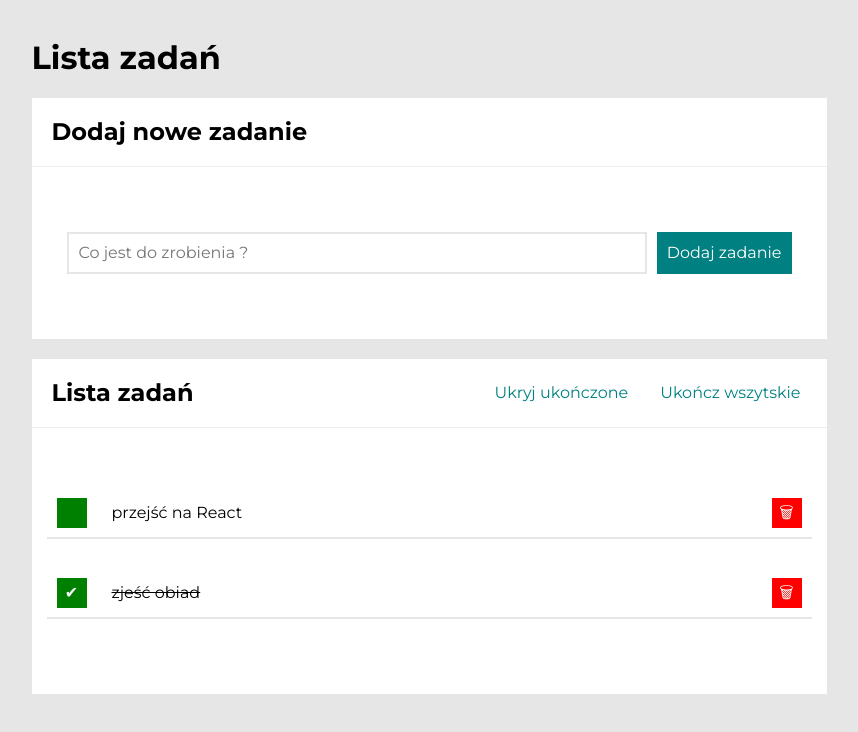
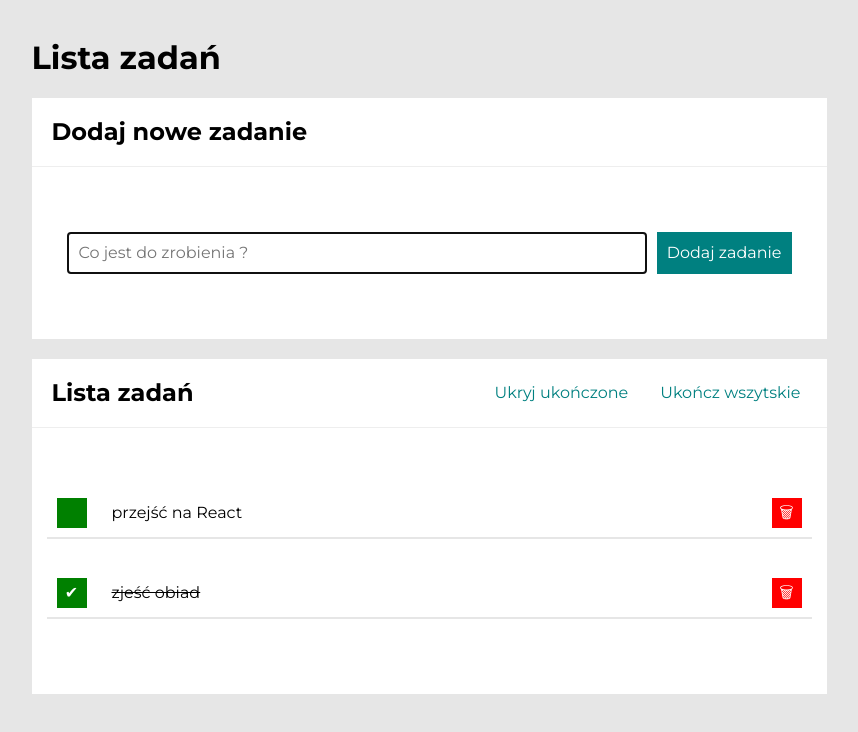
Before and after one commit to dominikblak/Todo-list-React, a React (Create React App) app: page / in a window 1280 px wide. Shown: the top 732 px of the page, without its empty margins (211-1069 px from the left). Built offline with nearby package versions, Linux system fonts and the light colour scheme.

Commit message:
autoFocus

```diff
--- a/src/form/index.js
+++ b/src/form/index.js
@@ -1,7 +1,7 @@
 import "./style.css";
 const Form = (props) => (
   <form className="form">
-    <input className="form__input " autofocus required placeholder="Co jest do zrobienia ?" />
+    <input className="form__input " autoFocus required placeholder="Co jest do zrobienia ?" />
     <button className="form__button">Dodaj zadanie</button>
   </form>
 );
```
